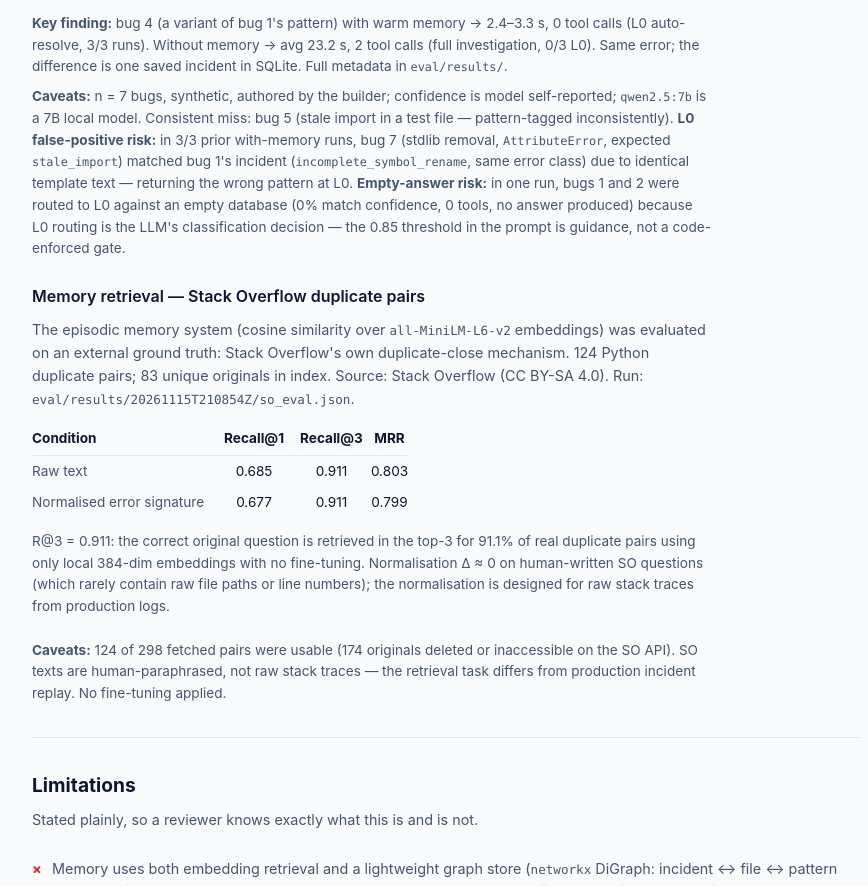
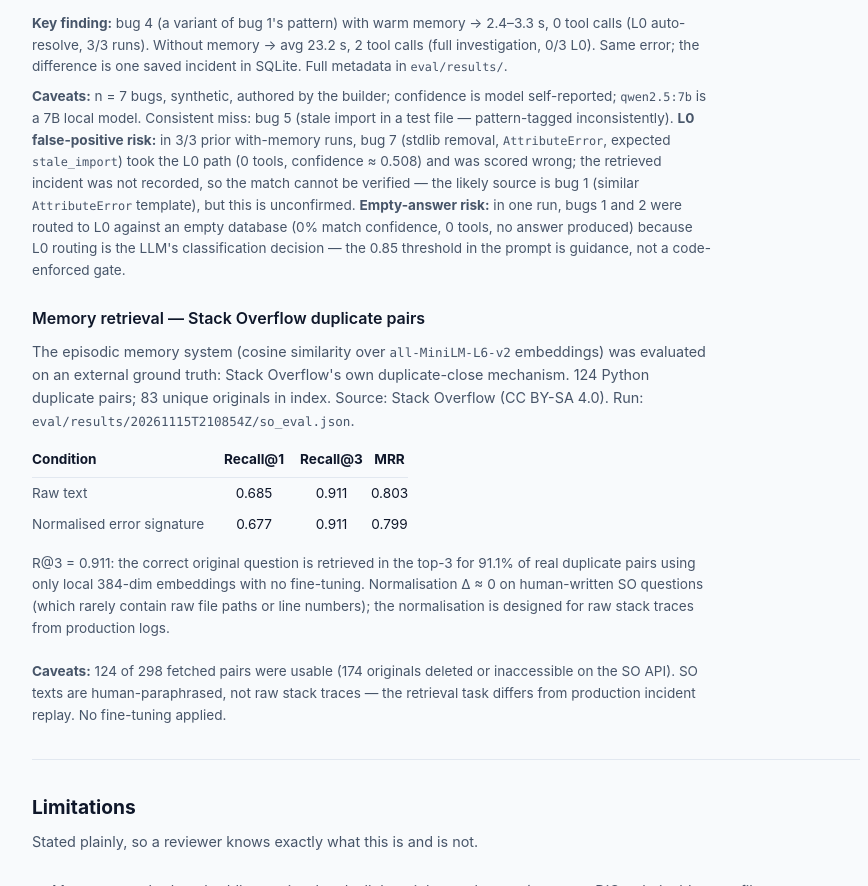
Before and after one commit to dovahkkin1234/zeroops-copilot, a plain HTML site: page site/index.html in a window 1280 px wide. Shown: the part 2651-3537 px from the top of the page, without its empty margins (194-1062 px from the left). Drawn offline with Linux system fonts and the light colour scheme.

Commit message:
docs: qualify bug7 L0 match as unverified inference; update Docker evidence
README.md, docs/CLAIMS.md, site/index.html:
- Bug7 L0 false-positive: reworded from 'matched bug1' (stated as fact)
  to 'took the L0 path, retrieved incident not recorded, likely bug1
  but unconfirmed'. Old checkpoint.json does not store matched_pattern
  so the specific match cannot be verified.

docs/CLAIMS.md:
- Docker row: 'Dockerfile builds and offline test suite passes in the
  container (verified 2026-11-18, Windows 11, Docker Desktop:
  docker build succeeded, docker run --rm -> 80 passed in 7.69s);
  docker-compose and container-to-Ollama CLI untested.'

Dockerfile:
- Replace 'UNTESTED' header with verified build/run record and explicit
  note that docker-compose and CLI-to-Ollama path remain untested.

```diff
--- a/site/index.html
+++ b/site/index.html
@@ -621,8 +621,10 @@ footer{background:var(--surface);border-top:1px solid var(--border);padding:1.25
     Consistent miss: bug 5 (stale import in a test file — pattern-tagged inconsistently).
     <strong>L0 false-positive risk:</strong> in 3/3 prior with-memory runs, bug 7
     (stdlib removal, <code>AttributeError</code>, expected <code>stale_import</code>)
-    matched bug 1's incident (<code>incomplete_symbol_rename</code>, same error class)
-    due to identical template text — returning the wrong pattern at L0.
+    took the L0 path (0 tools, confidence ≈ 0.508) and was scored wrong; the
+    retrieved incident was not recorded, so the match cannot be verified — the
+    likely source is bug 1 (similar <code>AttributeError</code> template), but
+    this is unconfirmed.
     <strong>Empty-answer risk:</strong> in one run, bugs 1 and 2 were routed to L0
     against an empty database (0% match confidence, 0 tools, no answer produced) because
     L0 routing is the LLM's classification decision — the 0.85 threshold in the prompt
```
Also changed, not shown: 3 other files.
